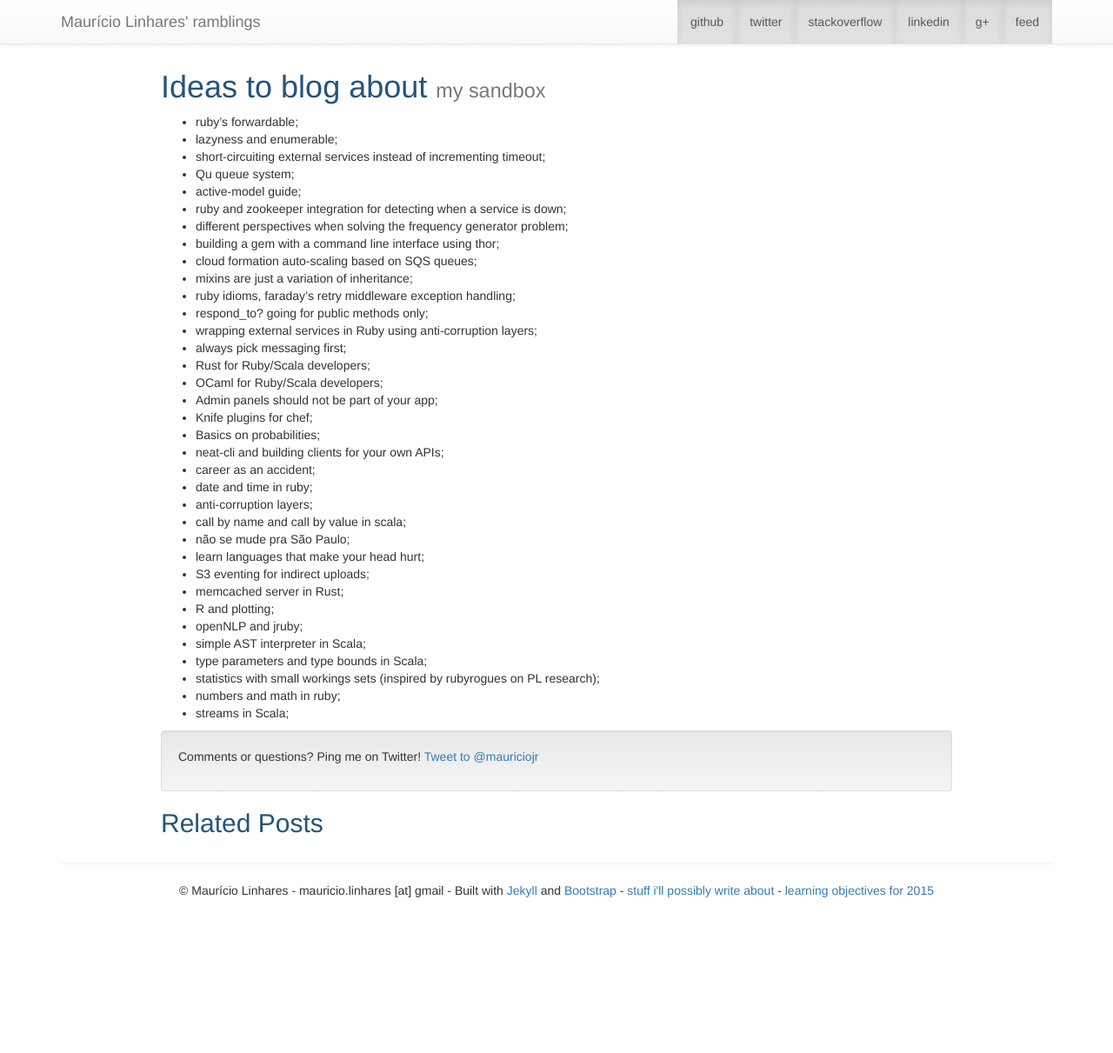
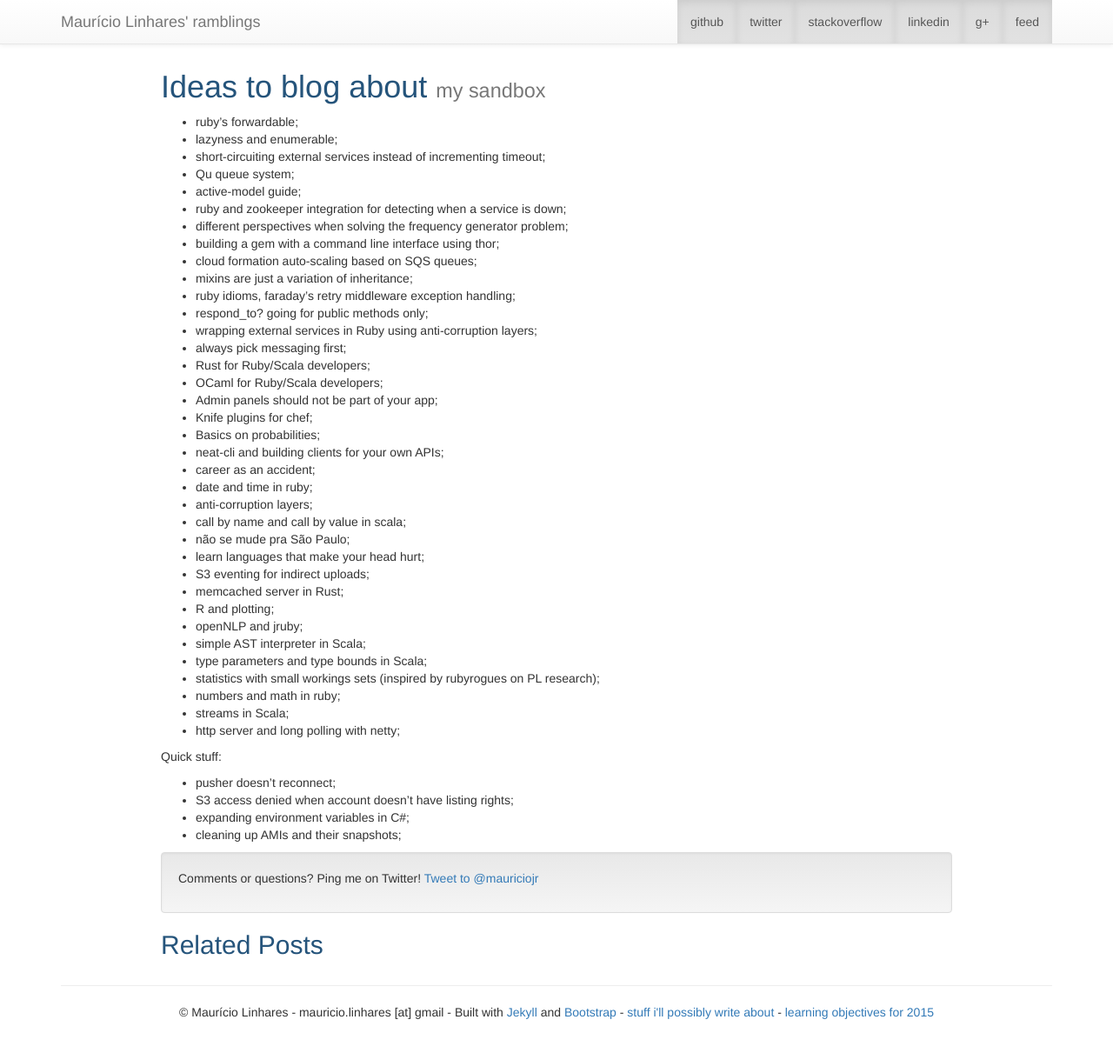
Before and after one commit to mauricio/mauricio.github.com, a Jekyll site: the page built from ideas/index.md, in a window 1280 px wide and 1224 px high. Shown: the top 1211 px of the window at 87% size. Built offline with Jekyll 4.4.1, drawn with Linux system fonts in a browser that asks for light colours; comment, search, counter and statistics services are not loaded.

Commit message:
A couple more quick ideas to write about

```diff
--- a/ideas/index.md
+++ b/ideas/index.md
@@ -39,3 +39,11 @@ subtitle: my sandbox
 * statistics with small workings sets (inspired by rubyrogues on PL research);
 * numbers and math in ruby;
 * streams in Scala;
+* http server and long polling with netty;
+
+Quick stuff:
+
+* pusher doesn't reconnect;
+* S3 access denied when account doesn't have listing rights;
+* expanding environment variables in C#;
+* cleaning up AMIs and their snapshots;
```
